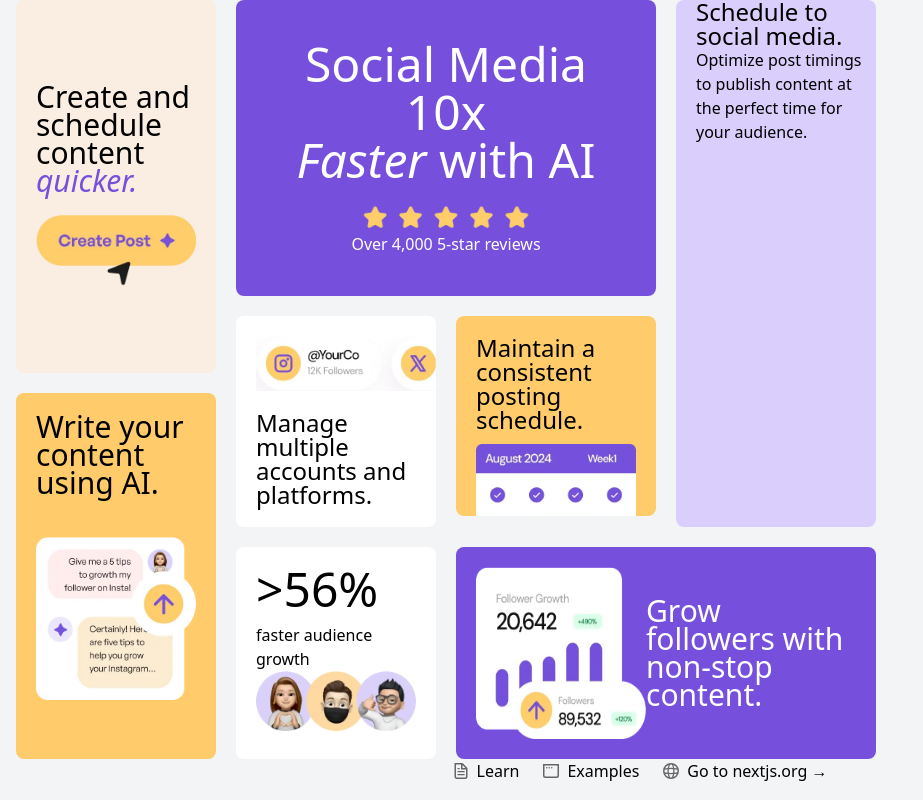
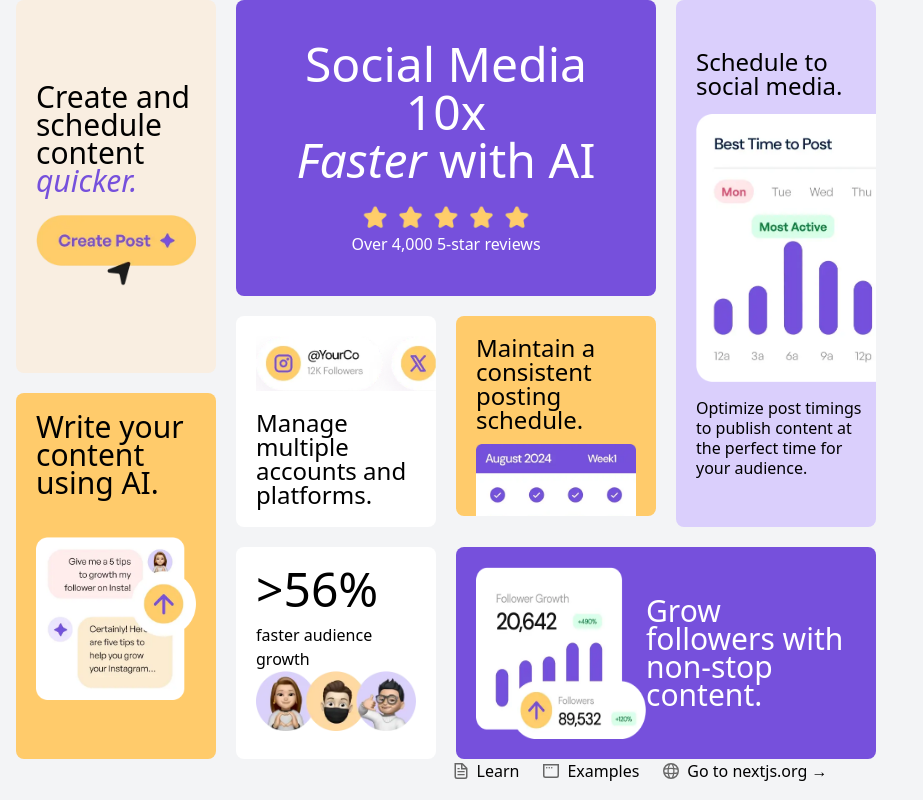
Before and after one commit to chungvuiloong/bento-grid, a Next.js app: page / in a window 1280 px wide. Shown: the whole page, without its empty margins (0-923 px from the left). Built offline with nearby package versions, Linux system fonts and the light colour scheme.

Commit message:
Increased image max-width.

```diff
--- a/src/app/page.tsx
+++ b/src/app/page.tsx
@@ -5,6 +5,7 @@ import Chat_Img from "../../public/assets/images/illustration-ai-content.webp"
 import Create_img from "../../public/assets/images/illustration-create-post.webp"
 import Follower_Img from "../../public/assets/images/illustration-grow-followers.webp"
 import People_Img from "../../public/assets/images/illustration-audience-growth.webp"
+import Schedule_Img from "../../public/assets/images/illustration-schedule-posts.webp"
 import Social_Media_Img from "../../public/assets/images/illustration-multiple-platforms.webp"
 import Star_Review_Img from "../../public/assets/images/illustration-five-stars.webp"
 
@@ -48,9 +49,10 @@ export default function Home() {
                 </p>
                 <Image src={Calendar_img} alt="AI icon" width={400} height={400} className="" />
             </Card>
-            <Card className="pl-5 bg-Purple-100 row-start-1 row-span-7 col-span-1">
+            <Card className="pl-5 bg-Purple-100 row-start-1 row-span-7 col-span-1 flex flex-col gap-4 justify-center overflow-hidden">
                 <p className="text-2xl leading-6 font-medium">Schedule to social media.</p>
-                <span>Optimize post timings to publish content at the perfect time for your audience.</span>
+                <Image src={Schedule_Img} alt="AI icon" width={400} height={400} className="max-w-[300px]" />
+                <p className="leading-5">Optimize post timings to publish content at the perfect time for your audience.</p>
             </Card>
             <Card className="px-5 py-7 bg-White col-span-1 row-span-3 flex flex-col justify-between">
                 <div className="flex flex-col gap-5">
```
